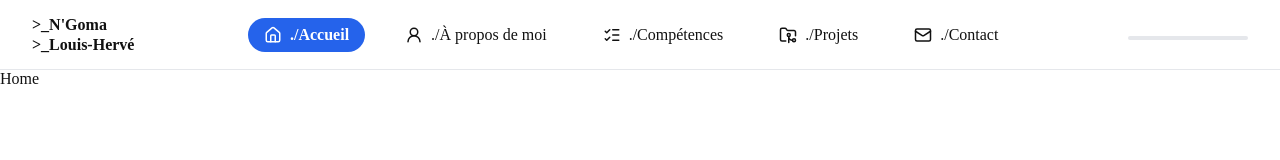
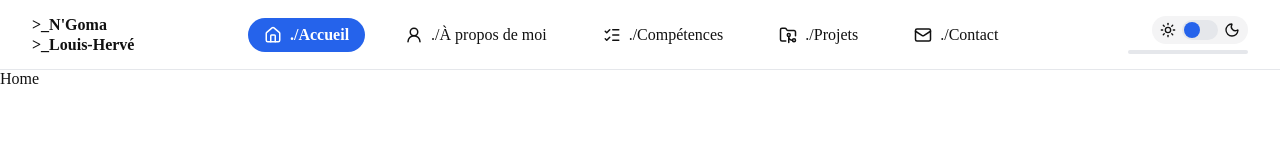
Before and after one commit to HNGA91/Portfolio_Dev, a React (Vite) app: page / in a window 1280 px wide. Shown: the top 160 px of the page. Built offline with nearby package versions, Linux system fonts and the light colour scheme.

Commit message:
feat: bouton toggle thème avec pastille animée dans le header

```diff
--- a/src/components/Header/Header.module.css
+++ b/src/components/Header/Header.module.css
@@ -13,7 +13,6 @@
 	z-index: 100;
 }
 
-
 /******************/
 /**              **/
 /**     LEFT     **/
@@ -26,7 +25,6 @@
 	font-weight: 600;
 	line-height: 1.2;
 }
-
 
 /********************/
 /**                **/
@@ -58,7 +56,6 @@
 	color: white;
 	font-weight: 700;
 }
-
 
 /*******************/
 /**               **/
@@ -93,3 +90,37 @@
 	border-radius: 999px;
 	transition: width 0.1s linear;
 }
+
+.themeToggle {
+	display: flex;
+	align-items: center;
+	gap: 6px;
+	padding: 4px 8px;
+	border-radius: 999px;
+	background-color: var(--color-bg-secondary);
+	color: var(--color-text);
+}
+
+.toggleTrack {
+	position: relative;
+	width: 36px;
+	height: 20px;
+	background-color: var(--color-border);
+	border-radius: 999px;
+	transition: background-color 0.2s ease;
+}
+
+.toggleThumb {
+	position: absolute;
+	top: 2px;
+	left: 2px;
+	width: 16px;
+	height: 16px;
+	border-radius: 50%;
+	background-color: var(--color-primary);
+	transition: transform 0.2s ease;
+}
+
+:root[data-theme="dark"] .toggleThumb {
+	transform: translateX(16px);
+}
--- a/src/components/Header/Header.tsx
+++ b/src/components/Header/Header.tsx
@@ -1,12 +1,14 @@
 import styles from "./Header.module.css";
+import { useTheme } from "../../context/useTheme";
 import { useActiveSection } from "../../hooks/useActiveSection";
 import { useScrollProgress } from "../../hooks/useScrollProgress";
 import { SECTION_IDS } from "../../data/sectionIds";
-import { Home, UserRound, ListChecks, FolderGit2, Mail } from "lucide-react";
+import { Home, UserRound, ListChecks, FolderGit2, Mail, Sun, Moon } from "lucide-react";
 
 export const Header = () => {
     const activeSection = useActiveSection(SECTION_IDS);
     const scrollProgress = useScrollProgress();
+    const { theme, toggleTheme } = useTheme();
 
 	return (
 		<header className={styles.header}>
@@ -54,8 +56,14 @@ export const Header = () => {
 
 			<div className={styles.right}>
 				<div className={styles.actions}>
-                    {/* Bouton langue et bouton thème arriveront ici */}
-                </div>
+					<button className={styles.themeToggle} onClick={toggleTheme} aria-label="Changer de thème" aria-pressed={theme === "dark"}>
+						<Sun size={16} />
+						<span className={styles.toggleTrack}>
+							<span className={styles.toggleThumb} />
+						</span>
+						<Moon size={16} />
+					</button>
+				</div>
 				<div className={styles.progressTrack}>
 					<div className={styles.progressFill} style={{ width: `${scrollProgress}%` }} />
 				</div>
```
